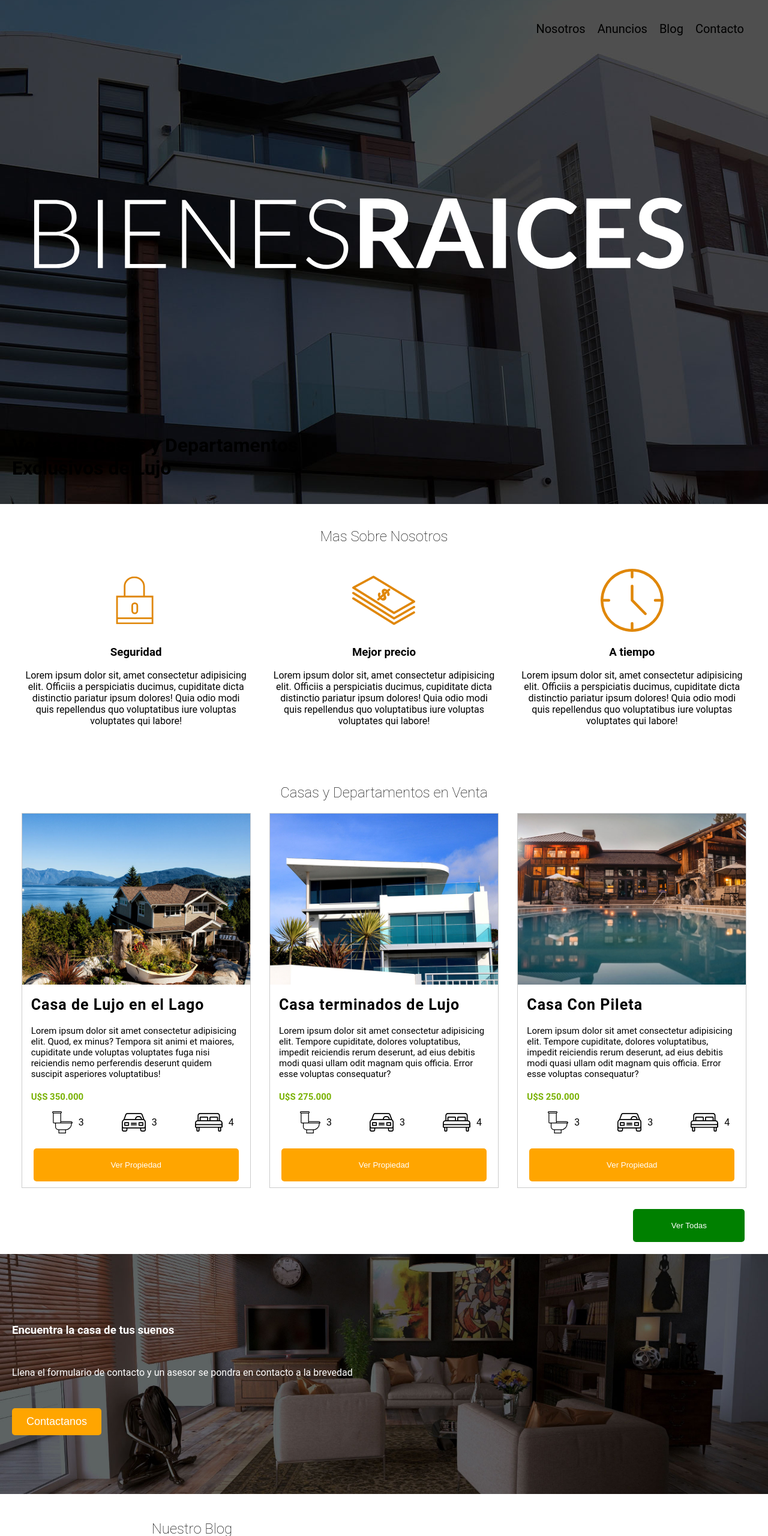
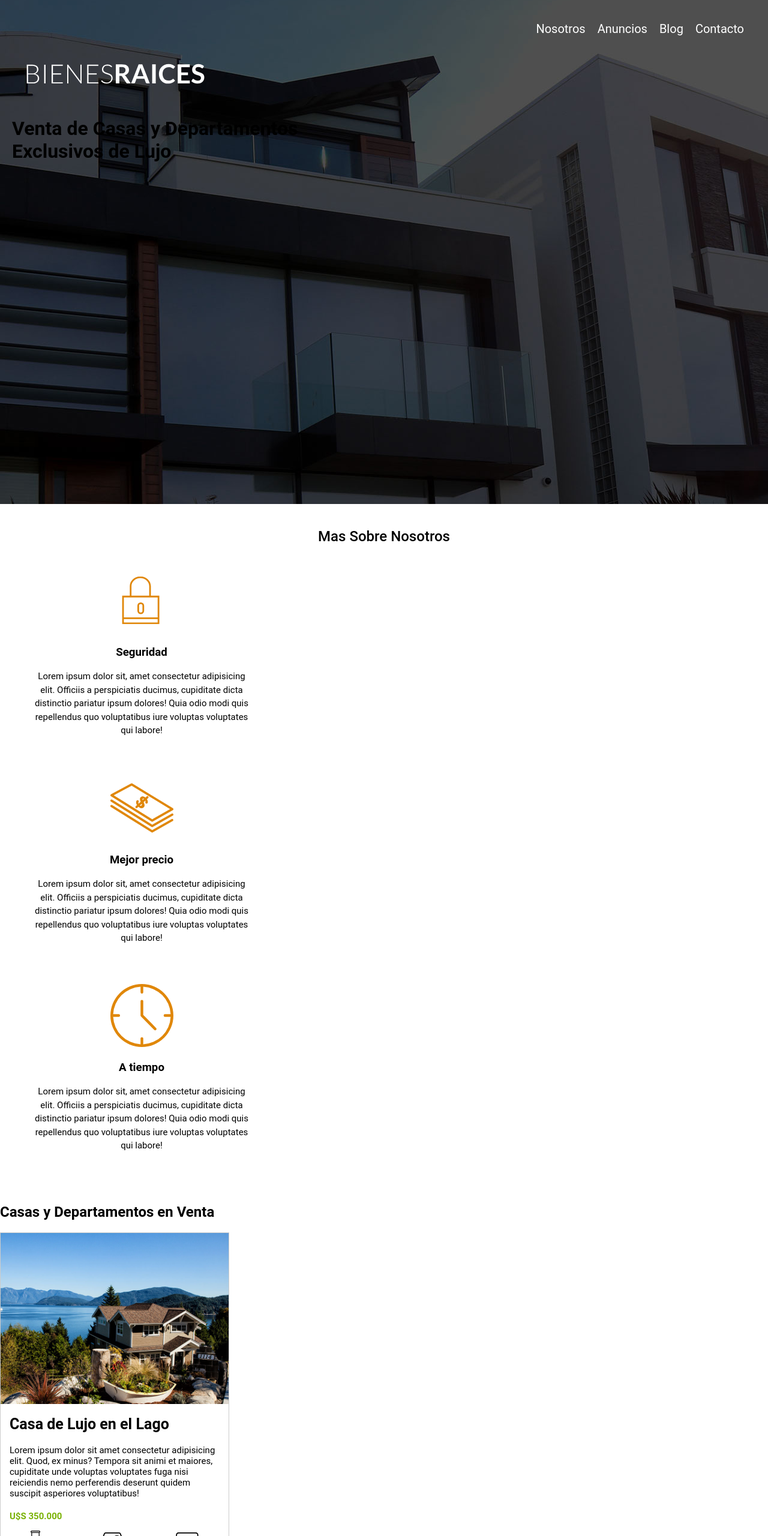
Before and after one commit to rosalescristian/TP-Laboratorio3-RosalesCristian-2024, a plain HTML site: page index.html in a window 1280 px wide. Shown: the top 2560 px of the page at 60% size. Drawn offline with Linux system fonts and the light colour scheme.

Commit message:
Added new styles

```diff
--- a/styles/styles.css
+++ b/styles/styles.css
@@ -1,9 +1,6 @@
-/*link de video de como mejorar los botones:
-https://www.youtube.com/watch?v=3ugXM3ZDUuE
-*/
-/*      Estilos Globales       */
+/* Estilos Globales */
 body {
-    font-family: Roboto, sans-serif;
+    font-family: 'Roboto', sans-serif;
     background-color: white;
     color: black;
     margin: 0;
@@ -16,49 +13,46 @@ li {
 
 a {
     text-decoration: none;
+    color: inherit;
+    cursor: pointer;
 }
 
-p {
-    font-size: 15;
+a:hover {
+    text-decoration: none;
+    color: inherit;
+    cursor: pointer;
 }
 
-/*      Header      */
+
+p {
+    font-size: 15px;
+}
+
+/* Header */
 header {
-    padding: 20px 20px;
-    background-color: grey;
+    padding: 20px;
     background-image: url(../images/header.jpg);
     background-repeat: no-repeat;
     background-position: center center;
-    display: flex;
-    flex-direction: column;
-    justify-content: space-between;
     height: 100vh;
-    color: black;
 }
 
-header nav ul{
+header nav ul {
     display: flex;
-    flex-direction: row;
-    justify-content: right;
+    justify-content: flex-end;
 }
 
-header nav ul li a{
-    color: black;
-    text-decoration: none;
+header nav ul li a {
+    color: white;
     margin-right: 20px;
     font-size: 20px;
 }
 
 .logo {
-    position: flex;
-    top: 0;
-    left: 0;
     margin: 20px;
-    size-adjust: 5px;
 }
 
-
-/*      Seccion Nosotros        */
+/* Sección Nosotros */
 section.nosotros {
     padding: 20px;
     text-align: center;
@@ -66,77 +60,64 @@ section.nosotros {
 
 section.nosotros h2 {
     font-size: 24px;
-    font-weight: 5;
-    align-items: center;
-}
-
-.nosotros-tarjetas {
-    display: flex;
-    justify-content: space-around;
+    font-weight: 500;
+    margin-bottom: 20px;
 }
 
 .nosotros-tarjetas article {
-    flex: 1;
     border-radius: 2px;
+    padding: 20px;
     text-align: center;
-    padding: 20px;
+    max-width: 30%;
+    margin: 10px;
 }
 
-.nosotros-tarjetas article img{
+.nosotros-tarjetas article img {
     width: 105px;
     height: 105px;
 }
 
-
-/*      Seccion Clasificados        */
-section.clasificados {
-    padding: 20px;
-}
-
-section.clasificados h2 {
-    font-size: 24px;
-    font-weight: 5;
+.nosotros-tarjetas article p {
+    font-size: 15px;
+    line-height: 1.5;
     text-align: center;
 }
 
-.clasificados-tarjetas {
-    display: flex;
-    justify-content: space-around;
-}
-
+/* Sección Clasificados */
 .clasificados-tarjetas article {
     width: 380px;
     border: 1px solid #ccc;
 }
 
-.clasificados-tarjetas article img{
+.clasificados-tarjetas .card {
+    margin-bottom: 20px;
+}
+.clasificados-tarjetas article img {
     width: 100%;
     height: auto;
     object-fit: cover;
 }
 
-.clasificados-tarjetas article h3{
+.clasificados-tarjetas article h3 {
     font-size: 25px;
-    letter-spacing: 1px;
-    text-align: left;
     margin: 10px;
     padding: 5px;
 }
 
-.clasificados-tarjetas article p{
+.clasificados-tarjetas article p {
     font-size: 15px;
-    text-align: left;
     margin: 10px;
     padding: 5px;
 }
 
+
+
 .contenedor-iconos {
     display: flex;
-    width: 85%;
-    justify-content: center;
     justify-content: space-between;
     align-items: center;
     margin-left: 50px;
+    width: 85%;
 }
 
 .contenedor-iconos span {
@@ -151,16 +132,10 @@ section.clasificados h2 {
     margin-right: 10px;
 }
 
-.contenedor-iconos p{
-    font-size: 14px;
-    margin: 0;
-}
-
-#precio{
+#precio {
     color: #7AB206;
     font-size: 15px;
     font-weight: bold;
-    text-align: left;
     margin: 10px;
     padding: 5px;
 }
@@ -168,57 +143,51 @@ section.clasificados h2 {
 .boton-grande-naranja {
     width: 90%;
     padding: 20px;
-    position: relative;
-    transform: translateX(-50%);
+    margin-bottom: 10px;
     color: white;
     background-color: orange;
     border: none;
     border-radius: 5px;
     cursor: pointer;
-    bottom: 10px;
+    position: relative;
     left: 50%;
+    transform: translateX(-50%);
     margin-top: 35px;
 }
 
-.boton-verde{
+.boton-verde {
     width: 15%;
     padding: 20px;
-    position: relative;
-    transform: translateX(-50%);
     color: white;
     background-color: green;
     border: none;
     border-radius: 5px;
     cursor: pointer;
+    position: relative;
     left: 91%;
+    transform: translateX(-50%);
     margin-top: 35px;
 }
 
-/*      Seccion Contacto        */
-
-section.contacto{
+/* Sección Contacto */
+section.contacto {
     background-image: url(../images/encuentra.jpg);
     background-size: cover;
     background-position: center;
     background-repeat: no-repeat;
     height: 400px;
     display: flex;
-    justify-content: left;
+    justify-content: flex-start;
     align-items: center;
-    text-align: left;
     color: white;
 }
 
-.contenido{
+.contenido {
     max-width: 80%;
     margin-left: 20px;
 }
 
-.contacto h3 {
-    margin-bottom: 50px;
-}
-
-.contacto p {
+.contacto h3, .contacto p {
     margin-bottom: 50px;
 }
 
@@ -232,102 +201,33 @@ section.contacto{
     cursor: pointer;
 }
 
-/*      Seccion Nuestro Blog y Comentarios      */
-
+/* Sección Blog */
 .blog {
     width: 50%;
 }
 
 #blog {
     font-size: 24px;
-    font-weight: 5;
     text-align: center;
     padding: 20px;
 }
 
-
-/*
-.blog-tarjetas {
+/* Footer */
+footer {
     display: flex;
-    padding: 20px;
+    justify-content: space-between;
     align-items: center;
+    padding: 10px 20px;
 }
 
-.blog-tarjetas article {
-    border: 1px solid #ccc;
-}
-
-.blog-tarjetas article img{
-    height: 100%;
-    width: 50%;
-    flex: 0 0;
-}
-
-.blog-tarjetas article h4{
-    font-size: 25px;
-    text-align: right;
-    margin: 10px;
-    padding: 5px;
-}
-
-.blog-tarjetas article p{
-    font-size: 15px;
-    text-align: left;
-    margin: 10px;
-    padding: 5px;
-}
-
-.blog-p span {
+footer nav ul {
     display: flex;
-    align-items: center;
-    margin-right: 20px;
-    color: red;
-}
-*/
-
-
-
-
-
-
-
-
-
-
-
-
-
-
-
-
-
-/*      Footer      */
-
-footer {
-    display: flex;
-    position: relative;
-    bottom: 0;
-    width: 100%;
-    justify-content: space-between;
-    align-items: center;
-    color: white;
-    background-color: #333333;
-    height: 100px;
-    font-size: 15px;
-}
-
-footer nav ul{
-    display: flex;
-    flex-direction: row;
-    justify-content: left;
+    justify-content: flex-start;
     margin-left: 20px;
 }
 
-footer nav ul li a{
+footer nav ul li a {
     color: white;
-    text-decoration: none;
-    text-align: center;
-    align-content: left;
     margin-right: 30px;
 }
 
```
